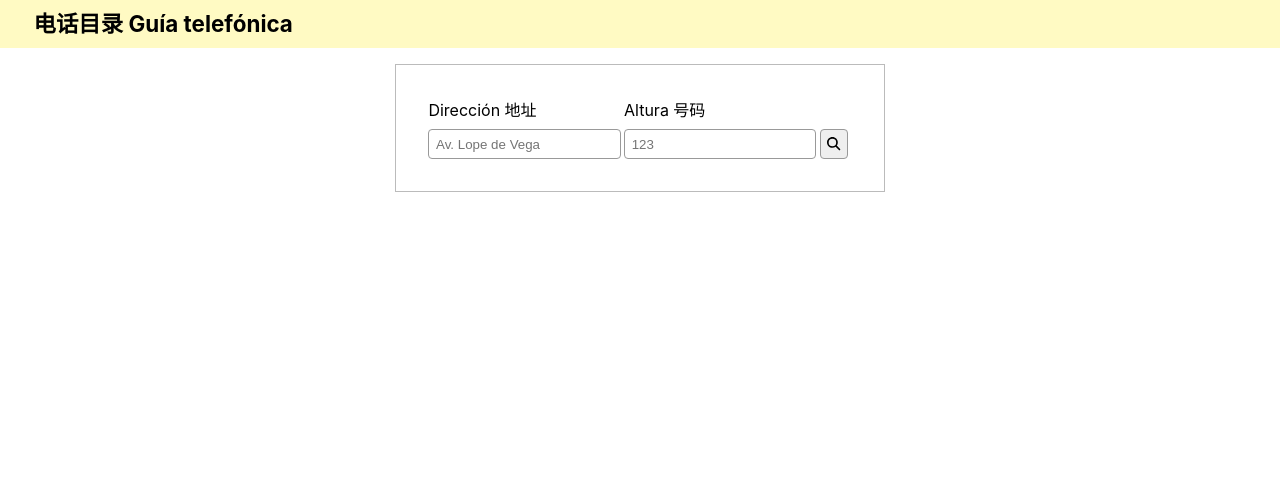
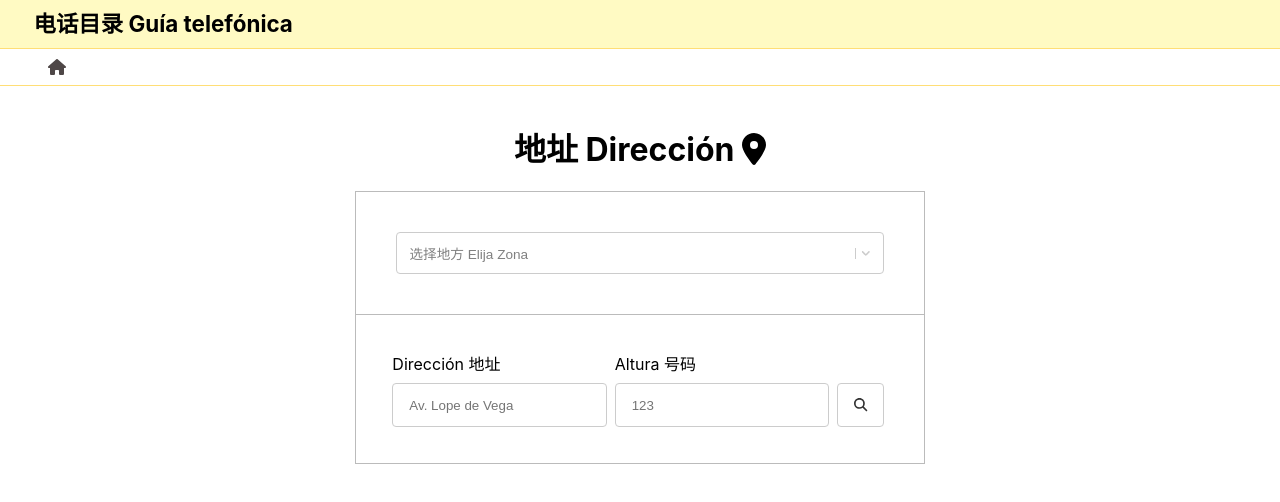
Before and after one commit to ajest/guia-telefonica, a Next.js app: page /direccion in a window 1280 px wide. Shown: the top 502 px of the page. Built offline with nearby package versions, Linux system fonts and the light colour scheme.

Commit message:
Change search address form styles, installed package for input select

```diff
--- a/components/forms/searchAddressForm/SearchAddressForm.js
+++ b/components/forms/searchAddressForm/SearchAddressForm.js
@@ -1,22 +1,44 @@
 import { faSearch } from '@fortawesome/free-solid-svg-icons'
 import { FontAwesomeIcon } from '@fortawesome/react-fontawesome'
 import styles from './SearchAddressForm.module.css'
+import Select from 'react-select'
+
+const customStyles = {
+  control: base => ({
+    ...base,
+    fontFamily: 'Arial',
+    fontWeight: 100,
+    fontSize: '0.85rem'
+  })
+}
 
 export default function SearchAddressForm () {
   return <div className={styles['form-container']}>
     <form>
+      <div className={styles['form-group']}>
+        <div>
+          <Select options={[
+            { value: 'caba', label: 'CABA' }
+          ]}
+          styles={customStyles}
+          placeholder="选择地方 Elija Zona"
+          id="zone" instanceId={'zone'} name="zone" />
+        </div>
+      </div>
+      <div className={styles['form-group']}>
         <div>
           <label htmlFor="address">Dirección 地址</label>
-        <input id="address" type="text" name="address" placeholder="Av. Lope de Vega" />
+          <input className={styles['custom-control']} id="address" type="text" name="address" placeholder="Av. Lope de Vega" />
         </div>
         <div>
           <label htmlFor="number">Altura 号码</label>
-        <input id="number" type="text" name="number" placeholder="123" />
+          <input className={styles['custom-control']} id="number" type="text" name="number" placeholder="123" />
         </div>
-      <div>
-        <button type="submit" value="点击">
+        <div className={styles['submit-container']}>
+          <button className={styles['custom-control']} type="submit" value="点击">
             <FontAwesomeIcon icon={faSearch} />
           </button>
+        </div>
       </div>
     </form>
   </div>
--- a/components/forms/searchAddressForm/SearchAddressForm.module.css
+++ b/components/forms/searchAddressForm/SearchAddressForm.module.css
@@ -1,4 +1,9 @@
-.form-container form {
+.form-container {
+    display: flex;
+    justify-content: center;
+}
+
+.form-container .form-group {
     margin: 0 1em;
     display: flex;
     align-items: flex-end;
@@ -6,14 +11,38 @@
     border: 1px solid #bbb;
 }
 
-.form-container form label {
+.form-container .form-group + .form-group {
+    border-top: none;
+}
+
+.form-container .form-group label {
     display: block;
     padding-bottom: .5em;
 }
 
-.form-container form input, .form-container form button {
+.form-container .form-group div {
+    padding: .25em;
+}
+
+.form-container .form-group div.submit-container {
+    width: auto;
+}
+
+.form-container .form-group input.custom-control, .form-container .form-group > div {
+    width: 100%;
+}
+
+.form-container .form-group input.custom-control, .form-container .form-group button.custom-control {
     margin-right: .25em;
-    padding: .5em;
+    padding: 1em 1.2em;
     border-radius: .3em;
-    border: 1px solid #999;
+    background-color: hsl(0, 0%, 100%);
+    border-color: hsl(0, 0%, 80%);
+    border-radius: 4px;
+    border-style: solid;
+    border-width: 1px;
+    min-height: 38px;
+    transition: all 100ms;
+    max-height: 3.25em;
+    color: hsl(0, 0%, 20%);
 }
--- a/package.json
+++ b/package.json
@@ -11,10 +11,11 @@
     "@fortawesome/fontawesome-svg-core": "1.3.0-beta3",
     "@fortawesome/free-regular-svg-icons": "6.0.0-beta3",
     "@fortawesome/free-solid-svg-icons": "6.0.0-beta3",
-    "@fortawesome/react-fontawesome": "^0.1.17",
+    "@fortawesome/react-fontawesome": "0.1.17",
     "next": "12.0.10",
     "react": "17.0.2",
-    "react-dom": "17.0.2"
+    "react-dom": "17.0.2",
+    "react-select": "5.2.2"
   },
   "devDependencies": {
     "@next/eslint-plugin-next": "12.0.10",
--- a/pages/direccion.js
+++ b/pages/direccion.js
@@ -1,9 +1,14 @@
+import { faLocationDot } from '@fortawesome/free-solid-svg-icons'
+import { FontAwesomeIcon } from '@fortawesome/react-fontawesome'
 import Head from 'next/head'
+import Breadcrumb from '../components/breadcrumb/Breadcrumb'
 import SearchAddressForm from '../components/forms/searchAddressForm/SearchAddressForm'
 import styles from '../styles/Generic.module.css'
 
 export default function Direccion () {
   return (
+    <>
+      <Breadcrumb />
       <div className={styles.container}>
         <Head>
           <title>电话目录 Guía telefónica</title>
@@ -11,8 +16,14 @@ export default function Direccion () {
           <link rel="icon" href="/favicon.ico" />
         </Head>
         <main className={styles.main}>
+          <h1 className={styles.title}>
+            地址 Dirección <FontAwesomeIcon icon={faLocationDot} />
+          </h1>
+          <section>
             <SearchAddressForm />
+          </section>
         </main>
       </div>
+    </>
   )
 }
--- a/pages/index.js
+++ b/pages/index.js
@@ -6,7 +6,7 @@ import styles from '../styles/Generic.module.css'
 
 export default function Home () {
   // TODO: Por tipo de negocio
-  // TODO: Por dirección (https://react-select.com/)
+  // TODO: LocalStorage para controlar donde hice click
 
   return (
     <div className={styles.container}>
--- a/styles/Generic.module.css
+++ b/styles/Generic.module.css
@@ -5,10 +5,10 @@
 
 .main {
   padding: 1rem 0;
-  flex: 1;
-  display: flex;
-  flex-direction: column;
-  align-items: center;
+}
+
+.main h1 {
+  text-align: center;
 }
 
 .description {
```
Lines whose indentation alone changed are shown as unchanged.
